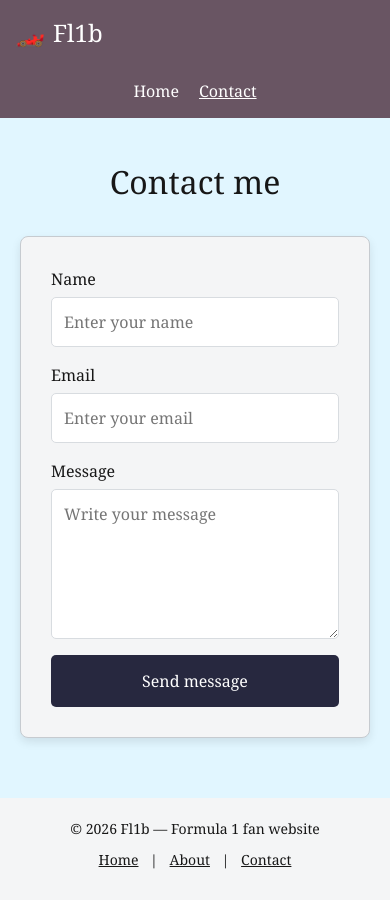
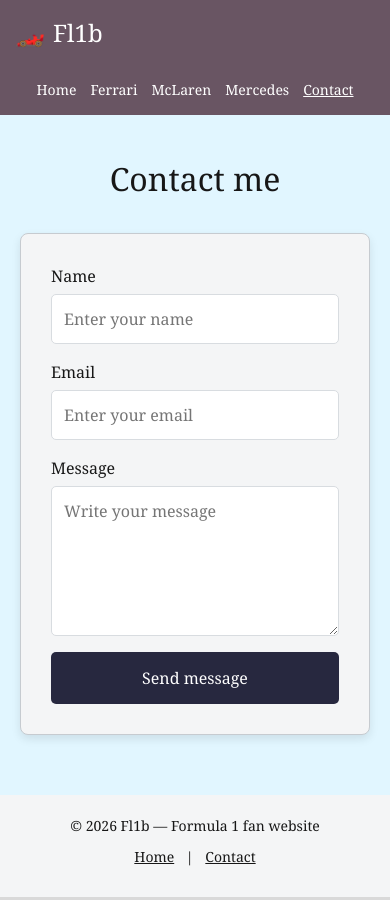
Before and after one commit to irinaye0325/news_2, a plain HTML site: page contact.html in a window 390 px wide. Drawn offline with Linux system fonts and the light colour scheme.

Commit message:
mudanca de detalhes

```diff
--- a/contact.html
+++ b/contact.html
@@ -11,9 +11,14 @@
   <div class="site">
     <header>
   <a class="brand" href="index.html"><span>🏎️</span>Fl1b</a>
+  <!-- No contact.html, o menu correto é: -->
   <nav aria-label="Main navigation">
     <ul>
-      <li><a href="index.html">Home</a></li><li><a href="contact.html" aria-current="page">Contact</a></li>
+      <li><a href="index.html">Home</a></li>
+      <li><a href="ferrari.html">Ferrari</a></li>
+      <li><a href="mclaren.html">McLaren</a></li>
+      <li><a href="mercedes.html">Mercedes</a></li>
+      <li><a href="contact.html" aria-current="page">Contact</a></li>
     </ul>
   </nav>
 </header>
@@ -41,7 +46,7 @@
     </main>
     <footer>
   <p>© 2026 Fl1b — Formula 1 fan website</p>
-  <p><a href="index.html">Home</a> | <a href="about.html">About</a> | <a href="contact.html">Contact</a></p>
+  <p><a href="index.html">Home</a> | <a href="contact.html">Contact</a></p>
 </footer>
   </div>
 </body>
--- a/style.css
+++ b/style.css
@@ -247,6 +247,7 @@ footer a {
     justify-content: center;
     gap: 20px;
     margin-top: 10px;
+    flex-wrap: wrap;
   }
 
   .team-grid {
@@ -268,6 +269,15 @@ footer a {
 }
 
 @media (max-width: 480px) {
+  nav ul {
+    gap: 10px 14px;
+    font-size: 14px;
+  }
+
+  nav a {
+    font-size: 14px;
+  }
+
   .driver-grid {
     grid-template-columns: 1fr;
   }
```
Also changed, not shown: index.html (+6 -2 lines).
